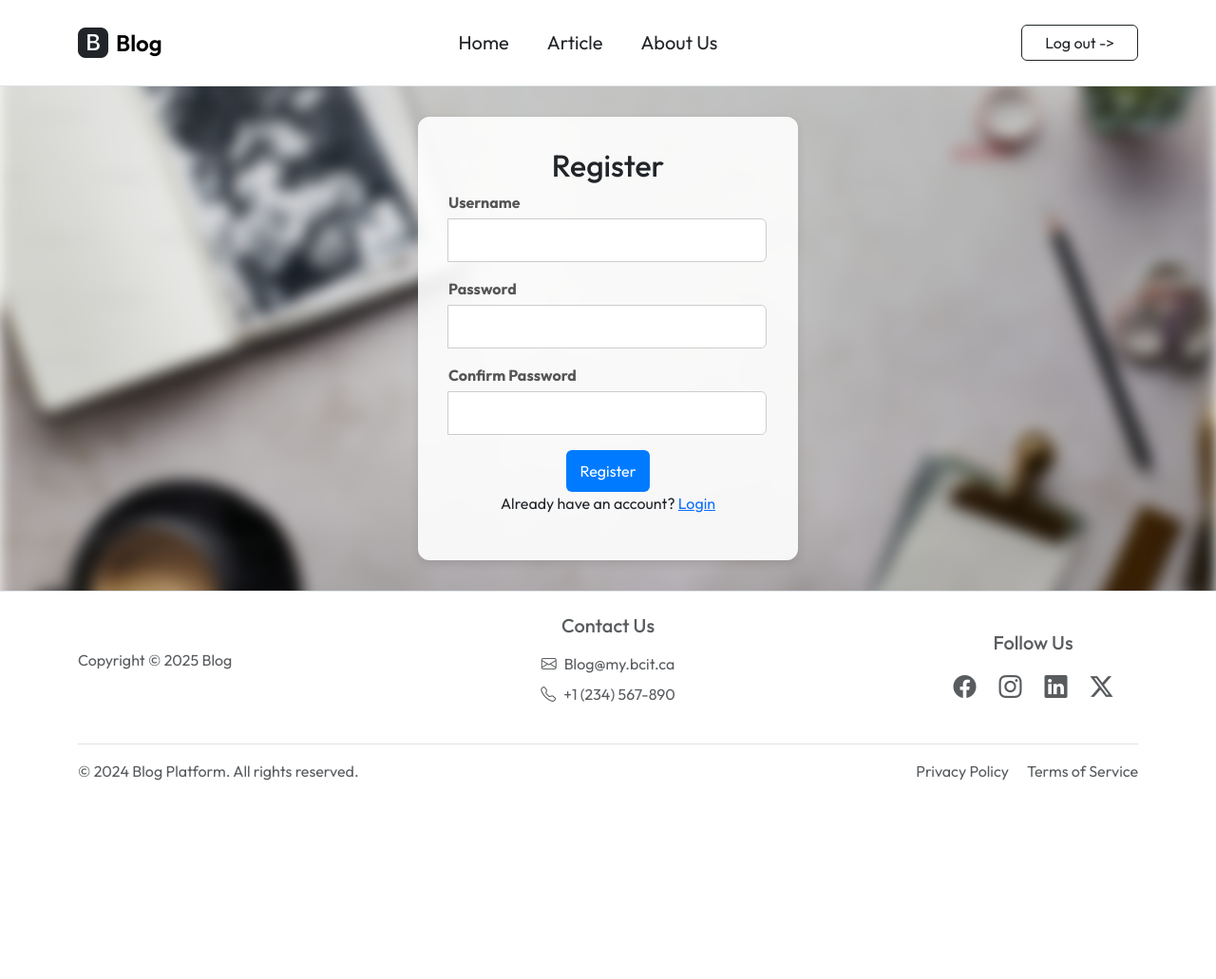
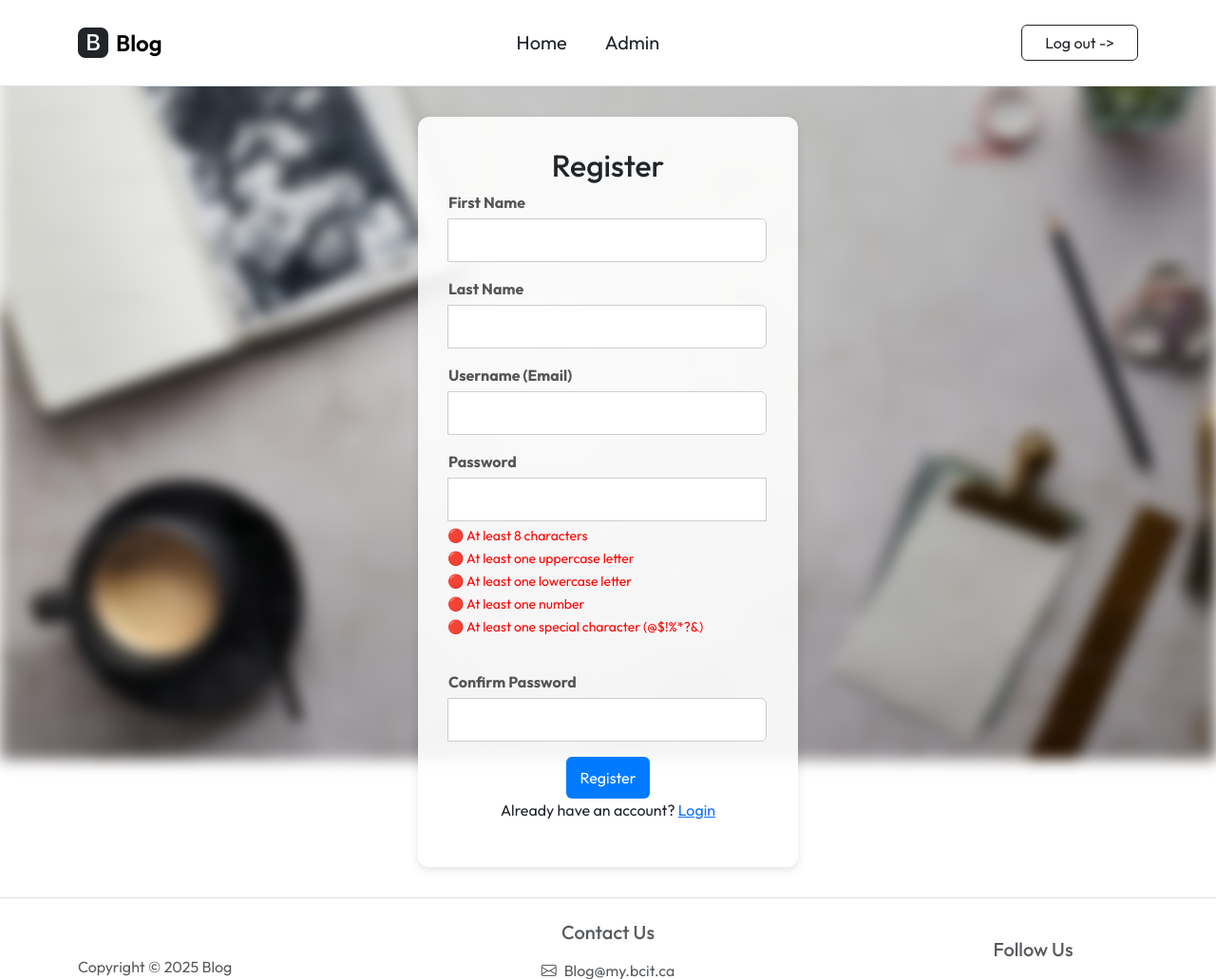
Before and after one commit to shayannikpour/Blog, a PHP site: page /register.php in a window 1280 px wide. Shown: the top 1031 px of the page at 95% size. Before the commit the page ends 822 px from the top, so only its background shows below. Run offline with PHP 8.4, Linux system fonts and the light colour scheme.

Commit message:
Added admin logic

```diff
--- a/home.php
+++ b/home.php
@@ -6,6 +6,7 @@ $id_count = 1;
 
 session_start();
 $db = new SQLite3('info.db');
+
 
 // SQL statement to drop the Articles table
 // $sql = "DROP TABLE IF EXISTS Articles";
--- a/inc/inc_header.php
+++ b/inc/inc_header.php
@@ -48,10 +48,7 @@
                         <a class="nav-link text-dark fs-5" href="#">Home</a>
                     </li>
                     <li class="nav-item">
-                        <a class="nav-link text-dark fs-5" href="#">Article</a>
-                    </li>
-                    <li class="nav-item">
-                        <a class="nav-link text-dark fs-5" href="#">About Us</a>
+                        <a class="nav-link text-dark fs-5" href="admin.php">Admin</a>
                     </li>
                 </ul>
 
--- a/login.php
+++ b/login.php
@@ -8,7 +8,7 @@
         <form method="post" action="login_process.php">
             <div class="input-group">
                 <label for="username">Username</label>
-                <input type="text" name="username" id="username" required>
+                <input type="email" name="username" id="username" required>
             </div>
             <div class="input-group">
                 <label for="password">Password</label>
--- a/register.php
+++ b/register.php
@@ -7,12 +7,27 @@
         <h2>Register</h2>
         <form method="post" action="register_process.php">
             <div class="input-group">
-                <label for="username">Username</label>
-                <input type="text" name="username" id="username" required>
+                <label for="firstname">First Name</label>
+                <input type="text" name="firstname" id="firstname" required>
+            </div>
+            <div class="input-group">
+                <label for="lastname">Last Name</label>
+                <input type="text" name="lastname" id="lastname" required>
+            </div>
+            <div class="input-group">
+                <label for="username">Username (Email)</label>
+                <input type="email" name="username" id="username" required>
             </div>
             <div class="input-group">
                 <label for="password">Password</label>
-                <input type="password" name="password" id="password" required>
+                <input type="password" name="password" id="password" required onkeyup="validatePassword()">
+                <ul id="password-requirements">
+                    <li id="length" class="invalid">🔴 At least 8 characters</li>
+                    <li id="uppercase" class="invalid">🔴 At least one uppercase letter</li>
+                    <li id="lowercase" class="invalid">🔴 At least one lowercase letter</li>
+                    <li id="number" class="invalid">🔴 At least one number</li>
+                    <li id="special" class="invalid">🔴 At least one special character (@$!%*?&)</li>
+                </ul>
             </div>
             <div class="input-group">
                 <label for="confirmpassword">Confirm Password</label>
@@ -27,3 +42,58 @@
 </div>
 
 <?php include('./inc/inc_footer.php'); ?>
+
+<style>
+    /* Style for password validation checklist */
+    #password-requirements {
+        list-style: none;
+        padding: 0;
+        margin-top: 5px;
+        font-size: 14px;
+    }
+    #password-requirements li {
+        margin-bottom: 3px;
+        transition: all 0.2s;
+    }
+    .valid {
+        color: green;
+        font-weight: bold;
+    }
+    .invalid {
+        color: red;
+    }
+</style>
+
+<script>
+    function validatePassword() {
+        let password = document.getElementById("password").value;
+
+        // Define password criteria
+        let length = document.getElementById("length");
+        let uppercase = document.getElementById("uppercase");
+        let lowercase = document.getElementById("lowercase");
+        let number = document.getElementById("number");
+        let special = document.getElementById("special");
+
+        // Check password requirements
+        length.classList.toggle("valid", password.length >= 8);
+        length.classList.toggle("invalid", password.length < 8);
+        length.innerHTML = password.length >= 8 ? "✅ At least 8 characters" : "🔴 At least 8 characters";
+
+        uppercase.classList.toggle("valid", /[A-Z]/.test(password));
+        uppercase.classList.toggle("invalid", !/[A-Z]/.test(password));
+        uppercase.innerHTML = /[A-Z]/.test(password) ? "✅ At least one uppercase letter" : "🔴 At least one uppercase letter";
+
+        lowercase.classList.toggle("valid", /[a-z]/.test(password));
+        lowercase.classList.toggle("invalid", !/[a-z]/.test(password));
+        lowercase.innerHTML = /[a-z]/.test(password) ? "✅ At least one lowercase letter" : "🔴 At least one lowercase letter";
+
+        number.classList.toggle("valid", /\d/.test(password));
+        number.classList.toggle("invalid", !/\d/.test(password));
+        number.innerHTML = /\d/.test(password) ? "✅ At least one number" : "🔴 At least one number";
+
+        special.classList.toggle("valid", /[@$!%*?&]/.test(password));
+        special.classList.toggle("invalid", !/[@$!%*?&]/.test(password));
+        special.innerHTML = /[@$!%*?&]/.test(password) ? "✅ At least one special character (@$!%*?&)" : "🔴 At least one special character (@$!%*?&)";
+    }
+</script>
```
Also changed, not shown: admin.php (added, +89 -0 lines), index.php (+9 -5 lines), login_process.php (+19 -6 lines), register_process.php (+20 -3 lines), info.db.
